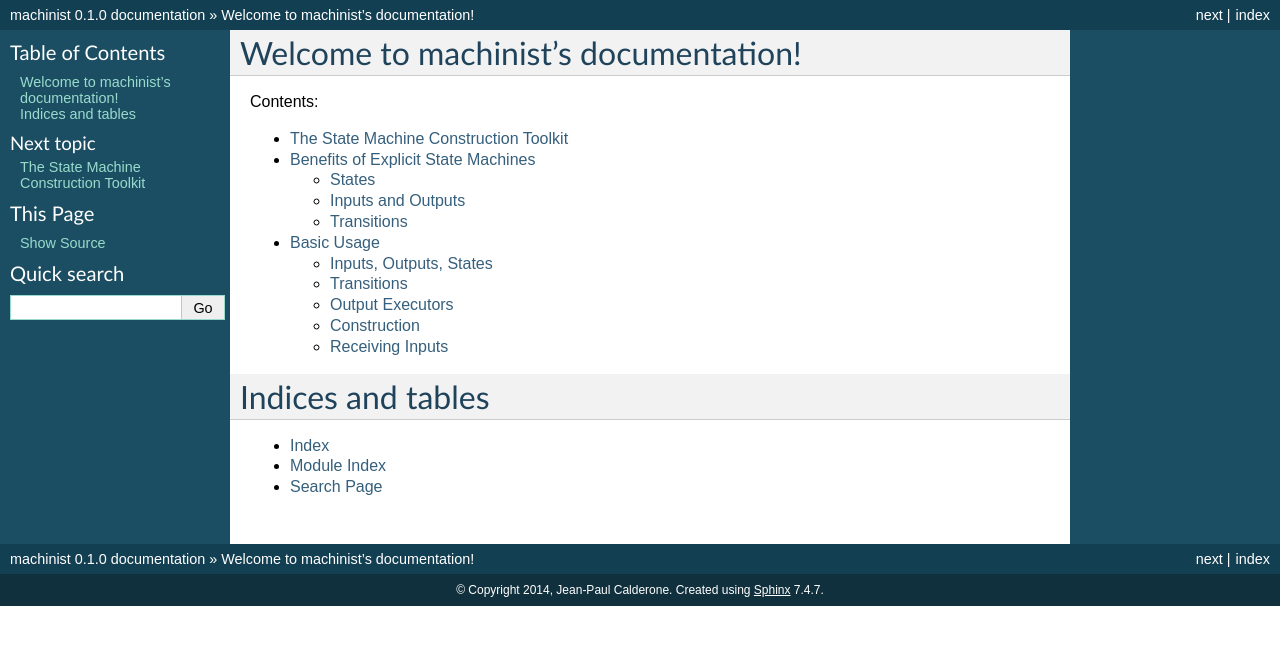
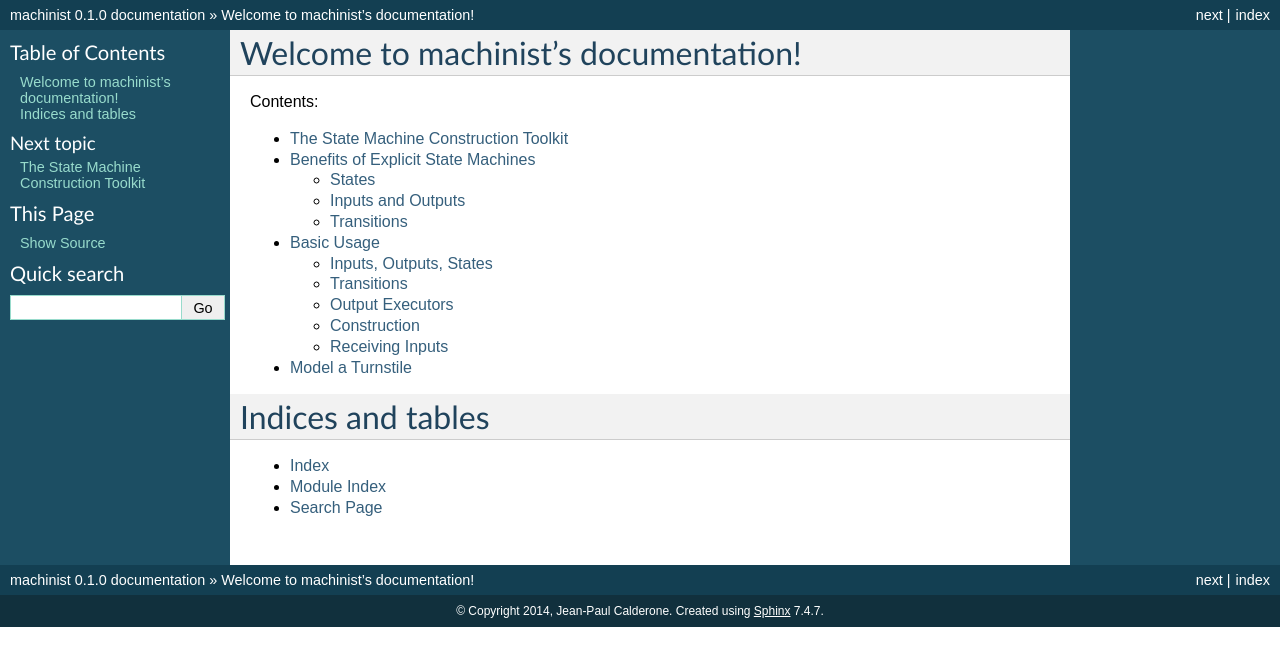
Before and after one commit to ScatterHQ/machinist, a Sphinx documentation site: the page built from doc/index.rst, in a window 1280 px wide. Shown: the top 666 px of the page. Built offline with Sphinx 7.4.7, drawn with Linux system fonts in a browser that asks for light colours.

Commit message:
Get a link to the full example source.

```diff
--- a/doc/basics.rst
+++ b/doc/basics.rst
@@ -96,7 +96,7 @@
    :start-after: begin inputs
    :end-before: end inputs
 
-If we combine all of these snippets and call :py:func:`cycle` the result is a program that produces this result:
+If we :ref:`combine all of these snippets <turnstile-example>` and call :py:func:`cycle` the result is a program that produces this result:
 
 .. testsetup:: turnstile
 
--- /dev/null
+++ b/doc/examples.rst
@@ -0,0 +1,4 @@
+.. toctree::
+   :maxdepth: 1
+
+   turnstile
--- a/doc/index.rst
+++ b/doc/index.rst
@@ -13,7 +13,7 @@
 
    introduction
    basics
-
+   examples
 
 Indices and tables
 ==================
--- /dev/null
+++ b/doc/turnstile.rst
@@ -0,0 +1,6 @@
+.. _`turnstile-example`:
+
+Model a Turnstile
+=================
+
+.. literalinclude:: turnstile.py
```
